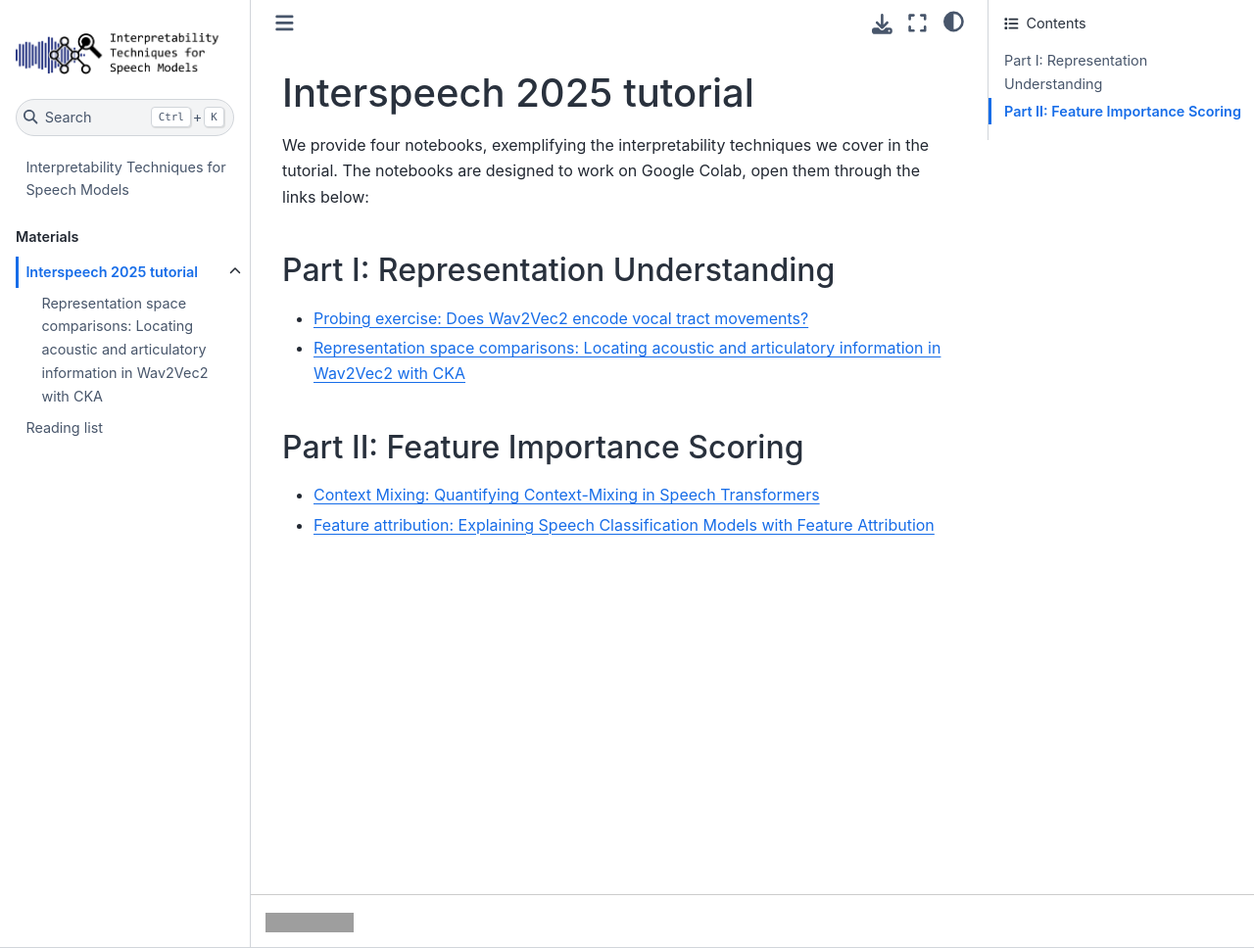
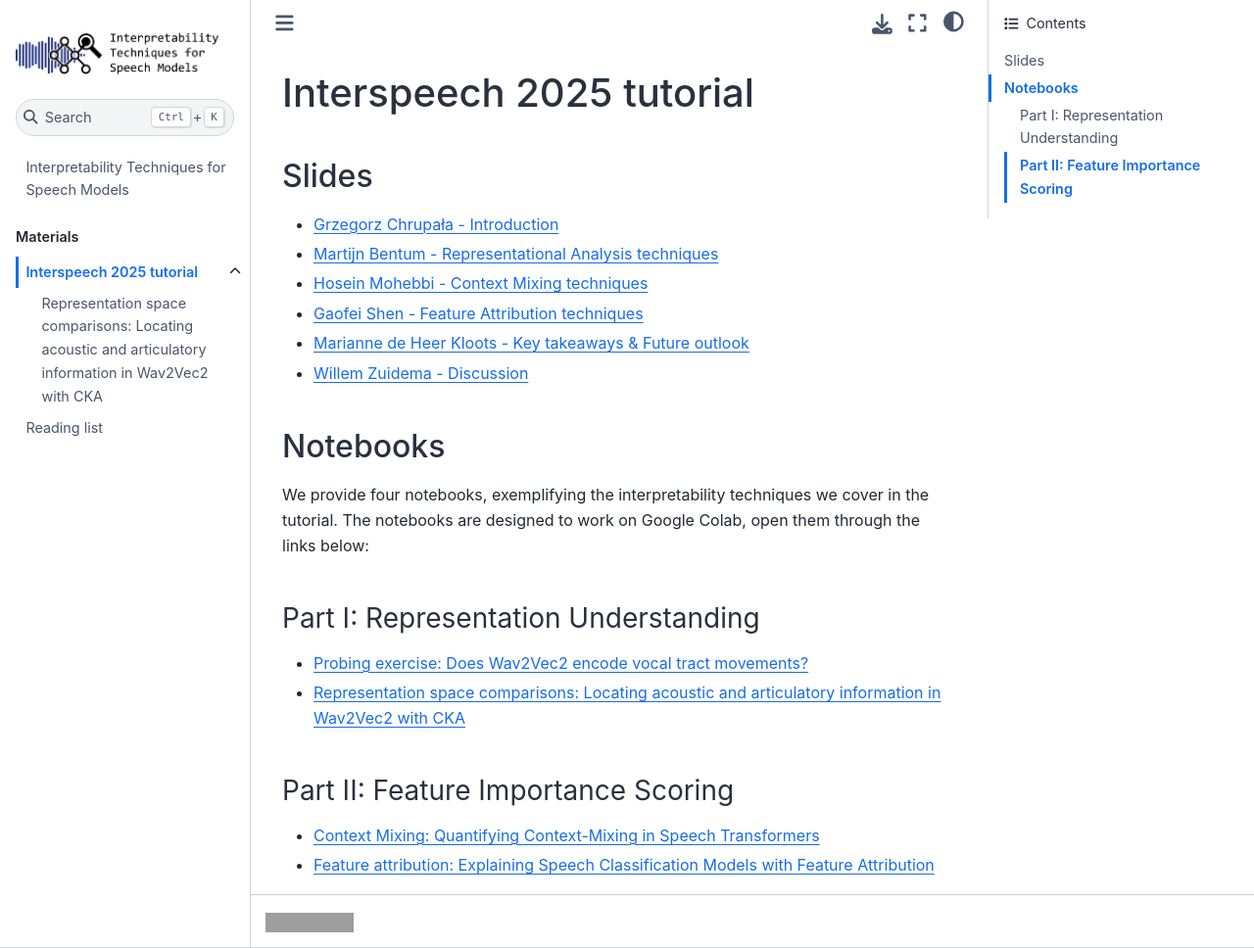
Before and after one commit to interpretingdl/speech-interpretability-tutorial, a Jupyter Book: the page built from book/interspeech2025/intro.md, in a window 1280 px wide and 968 px high. Shown: the whole window at 98% size. Built offline with Jupyter Book 1.0.4 settings and Sphinx 7.4.7 and the Sphinx Book theme 1.1.4, drawn with Linux system fonts in a browser that asks for light colours; pages that are not in the unit, such as notebooks, are missing from menus; grey boxes are pictures that could not be loaded.

Commit message:
add links to slides

```diff
--- a/book/interspeech2025/intro.md
+++ b/book/interspeech2025/intro.md
@@ -1,11 +1,23 @@
 # Interspeech 2025 tutorial
+
+## Slides
+
+- [Grzegorz Chrupała - Introduction](https://raw.githubusercontent.com/interpretingdl/speech-interpretability-tutorial/refs/heads/main/book/interspeech2025/Interspeech2025_InterpretabilityTutorial_GrzegorzChrupa%C5%82a_Introduction.pdf)
+- [Martijn Bentum - Representational Analysis techniques](https://raw.githubusercontent.com/interpretingdl/speech-interpretability-tutorial/refs/heads/main/book/interspeech2025/Interspeech2025_InterpretabilityTutorial_MartijnBentum_RepresentationalAnalyses.pdf)
+- [Hosein Mohebbi - Context Mixing techniques](https://raw.githubusercontent.com/interpretingdl/speech-interpretability-tutorial/refs/heads/main/book/interspeech2025/Interspeech2025_InterpretabilityTutorial_HoseinMohebbi_ContextMixing.pdf)
+- [Gaofei Shen - Feature Attribution techniques](https://raw.githubusercontent.com/interpretingdl/speech-interpretability-tutorial/refs/heads/main/book/interspeech2025/Interspeech2025_InterpretabilityTutorial_GaofeiShen_FeatureAttribution.pdf)
+- [Marianne de Heer Kloots - Key takeaways & Future outlook](https://raw.githubusercontent.com/interpretingdl/speech-interpretability-tutorial/refs/heads/main/book/interspeech2025/Interspeech2025_InterpretabilityTutorial_MarianneDeHeerKloots_FutureOutlook.pdf)
+- [Willem Zuidema - Discussion](https://raw.githubusercontent.com/interpretingdl/speech-interpretability-tutorial/refs/heads/main/book/interspeech2025/Interspeech2025_InterpretabilityTutorial_WillemZuidema_Discussion.pdf)
+
+
+## Notebooks
 
 We provide four notebooks, exemplifying the interpretability techniques we cover in the tutorial. The notebooks are designed to work on Google Colab, open them through the links below:
 
-## Part I: Representation Understanding
+### Part I: Representation Understanding
 - [Probing exercise: Does Wav2Vec2 encode vocal tract movements?](https://colab.research.google.com/github/interpretingdl/speech-interpretability-tutorial/blob/main/book/interspeech2025/representational-analyses/probing.ipynb)
 - [Representation space comparisons: Locating acoustic and articulatory information in Wav2Vec2 with CKA](https://colab.research.google.com/github/interpretingdl/speech-interpretability-tutorial/blob/main/book/interspeech2025/representational-analyses/representation_space_comparisons.ipynb)
 
-## Part II: Feature Importance Scoring
+### Part II: Feature Importance Scoring
 - [Context Mixing: Quantifying Context-Mixing in Speech Transformers](https://colab.research.google.com/github/interpretingdl/speech-interpretability-tutorial/blob/main/book/interspeech2025/feature-importance-scoring/context_mixing.ipynb)
 - [Feature attribution: Explaining Speech Classification Models with Feature Attribution](https://colab.research.google.com/github/interpretingdl/speech-interpretability-tutorial/blob/main/book/interspeech2025/feature-importance-scoring/feature_attribution.ipynb)
```
Also changed, not shown: book/index.md (+1 -1 lines).
